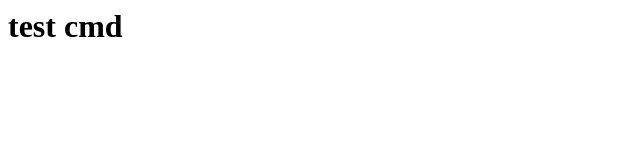
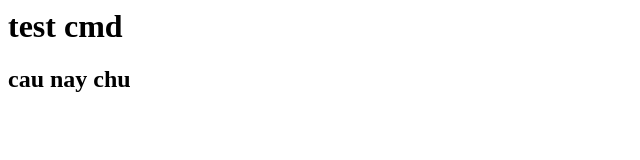
Before and after one commit to NamLa7499/testAPI, a plain HTML site: page index.html in a window 1280 px wide. Shown: the whole page, without its empty margins (0-640 px from the left). Drawn offline with Linux system fonts and the light colour scheme.

Commit message:
Update index.html

```diff
--- a/index.html
+++ b/index.html
@@ -1 +1,2 @@
 <h1> test cmd </h1>
+<h2>cau nay chu</h2>
```
